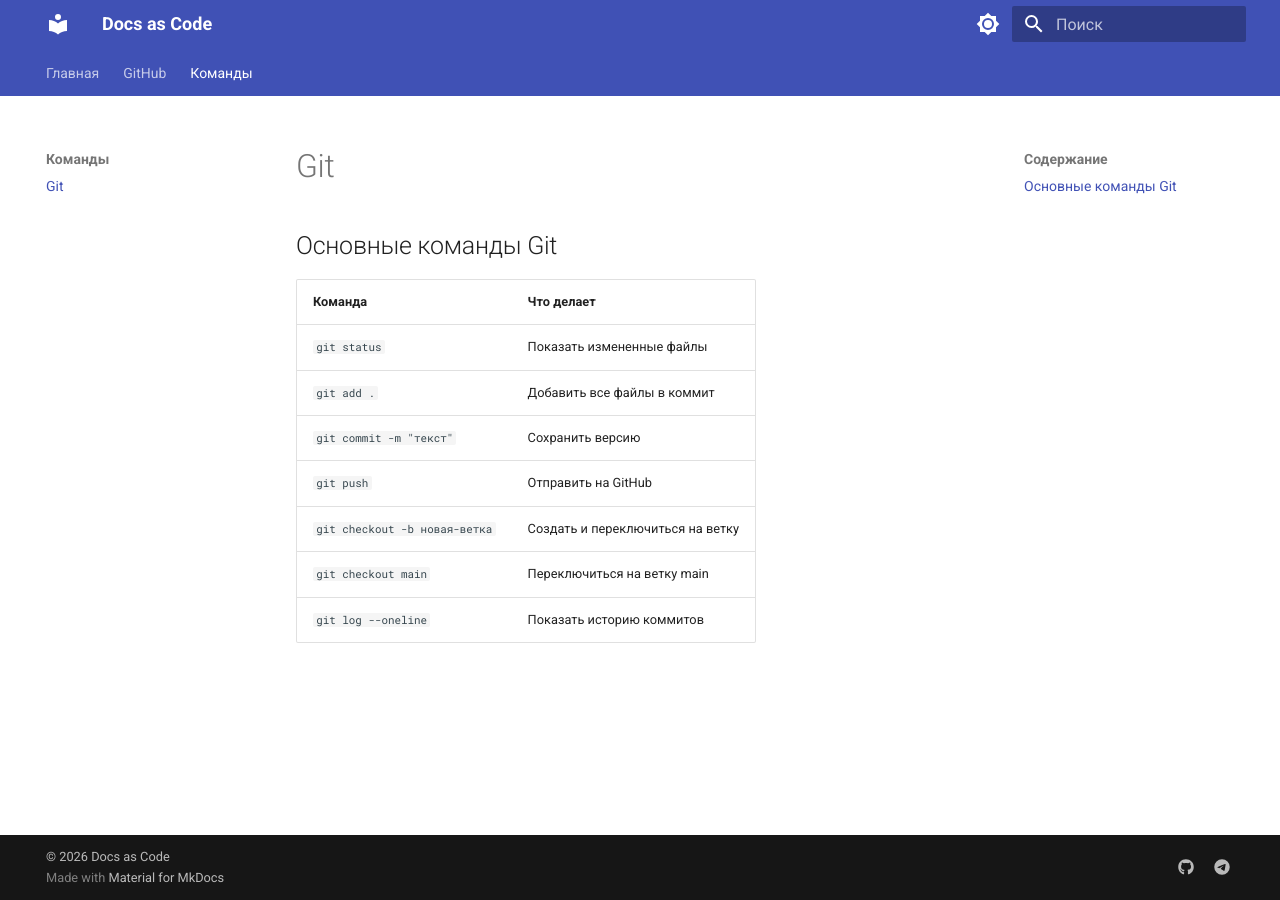
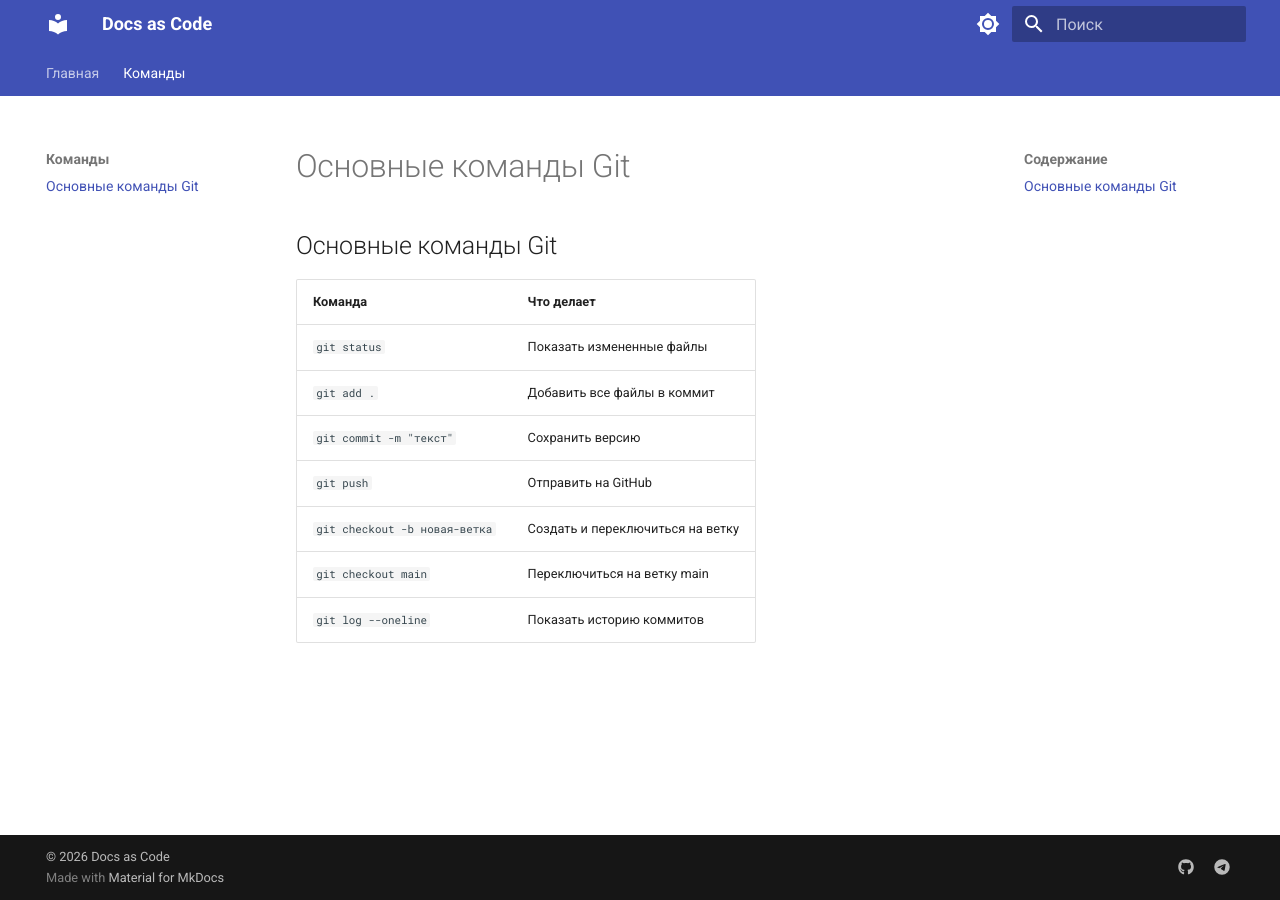
Before and after one commit to AlinARinAtovNa/manual, an MkDocs documentation site: the page built from docs/commands.md, in a window 1280 px wide. Built offline with MkDocs 1.6.1 and Material for MkDocs 9.7.7, drawn with Linux system fonts in a browser that asks for light colours.

Commit message:
новый файл

```diff
--- a/mkdocs.yml
+++ b/mkdocs.yml
@@ -9,22 +9,27 @@
   - Главная:
       - О проекте: index.md
       - Чеклист: checklist.md
-  - GitHub:
       - Pull Request: github-pr.md
+      - Публикация: publish.md
   - Команды:
-      - Git: commands.md
+      - Основные команды Git: commands.md
 
 # Тема оформления
 theme:
   name: material                                                       # Тема
   language: ru                                                         # Интерфейс на русском языке
 
+  # Настройка шрифтов
+  font:
+    text: Roboto
+    code: Roboto Mono
+
   # Цветовая схема с переключателем
   palette:
     # Светлая тема (по умолчанию)
     - scheme: default                                                   # Светлый фон
       primary: indigo                                                   # Цвет шапки, бокового меню (сине-фиолетовый)
-      accent: deep purple                                               # Цвет ссылок и активных элементов (тёмно-фиолетовый)
+      accent: deep purple                                               # Цвет ссылок и активных элементов (темно-фиолетовый)
       toggle:
         icon: material/brightness-7                                     # Иконка солнца
         name: Переключить на темную тему                                # Текст подсказки
@@ -43,6 +48,11 @@
     - navigation.sections                                                # Секции в боковом меню
     - navigation.top                                                     # Кнопка "Наверх" (появляется при скролле вниз)
     - navigation.tracking                                                # Подсветка текущего раздела в боковом меню (показывает, где вы находитесь)
+    - navigation.path                                                    # Хлебные крошки
+    - navigation.instant                                                 # Быстрая загрузка
+    - navigation.indexes                                                 # Корневые страницы
+    - search.suggest                                                     # Подсказки поиска
+    - search.highlight                                                   # Подсветка поиска
     - content.code.copy                                                  # Кнопка копирования кода
 
 # Иконки соцсетей в подвале
@@ -55,5 +65,11 @@
       link: https://t.me/H_AlinaR                                        # Ссылка на ваш Telegram
       name: Telegram                                                     # Текст подсказки
 
+markdown_extensions:
+  - admonition                                                           # Для цветных блоков с ошибками и советами
+  - pymdownx.highlight:                                                  # Для подсветки кода
+      anchor_linenums: true
+  - pymdownx.superfences                                                 # Чтобы подсветка кода работала правильно
+
 # Копирайт в подвале
 copyright: © 2026 Docs as Code
```
Also changed, not shown: docs/publish.md (added, +9 -0 lines).
